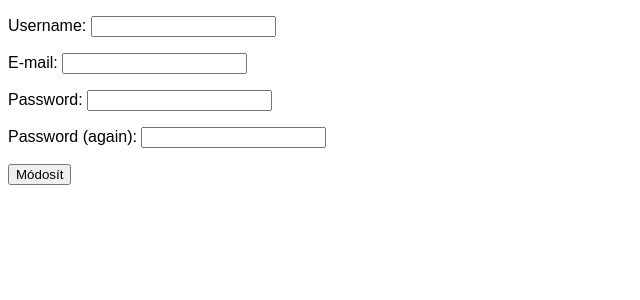
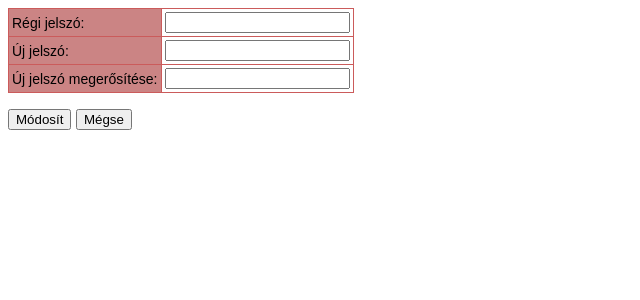
Before and after one commit to reedcourty/jelentkezes.tnt, a Django app: template jelentkezes/templates/registration/password_change_form.html in a window 1280 px wide. Shown: the top 300 px of the page, without its empty margins (0-640 px from the left). Run offline with Django 3.2, Linux system fonts and the light colour scheme; the template is opened without the code that fills it: values that come from a table or form of the project are taken from there, others are empty; parts of the project's set-up code (start-up, migrations or seed data) failed here and were passed over.

Commit message:
Elkészült a Profil oldal, lett szép username és password cserélő felület.

```diff
--- a/jelentkezes/media/css/style.css
+++ b/jelentkezes/media/css/style.css
@@ -98,3 +98,11 @@
     border-top: solid 1px #cb5b5b;
     padding: 3px;
 }
+
+#timetable a {
+    color: #cb5b5b;
+}
+
+#timetable a:hover {
+    color: #cb8484;
+}
--- a/jelentkezes/templates/kurzusvalaszto/username.html
+++ b/jelentkezes/templates/kurzusvalaszto/username.html
@@ -23,6 +23,7 @@
 </table>
 
 <input type="submit" value="Ment" />
+<input type="button" onclick="parent.location='/start/'" value="Mégse" />
 </form>
 
 {% endblock %}
--- a/jelentkezes/templates/registration/password_change_form.html
+++ b/jelentkezes/templates/registration/password_change_form.html
@@ -7,10 +7,28 @@
 {% endif %}
 
 {% block content %}
+
 <form method="post" action=".">
 {% csrf_token %}
-  {{ form.as_p }}
+    <table id="timetable">
+        <tr>
+            <td class="first_col"><label for="id_old_password">Régi jelszó:</label></td>
+            <td><input type="password" name="old_password" id="id_old_password" /></td>
+        </tr>
+        <tr>
+            <td class="first_col"><label for="id_new_password1">Új jelszó:</label></td>
+            <td><input type="password" name="new_password1" id="id_new_password1" /></td>
+        </tr>
+        <tr>
+            <td class="first_col"><label for="id_new_password2">Új jelszó megerősítése:</label></td>
+            <td><input type="password" name="new_password2" id="id_new_password2" /></td>
+        </tr>
+    </table>
+  {# {{ form.as_p }} #}
+    <p>
+  <input type="submit" value="Módosít" />
+  <input type="button" onclick="parent.location='/start/'" value="Mégse" />
+   </p>
 
-  <input type="submit" value="Módosít" />
 </form>
 {% endblock %}
```
Also changed, not shown: jelentkezes/templates/kurzusvalaszto/start.html (+17 -18 lines).
